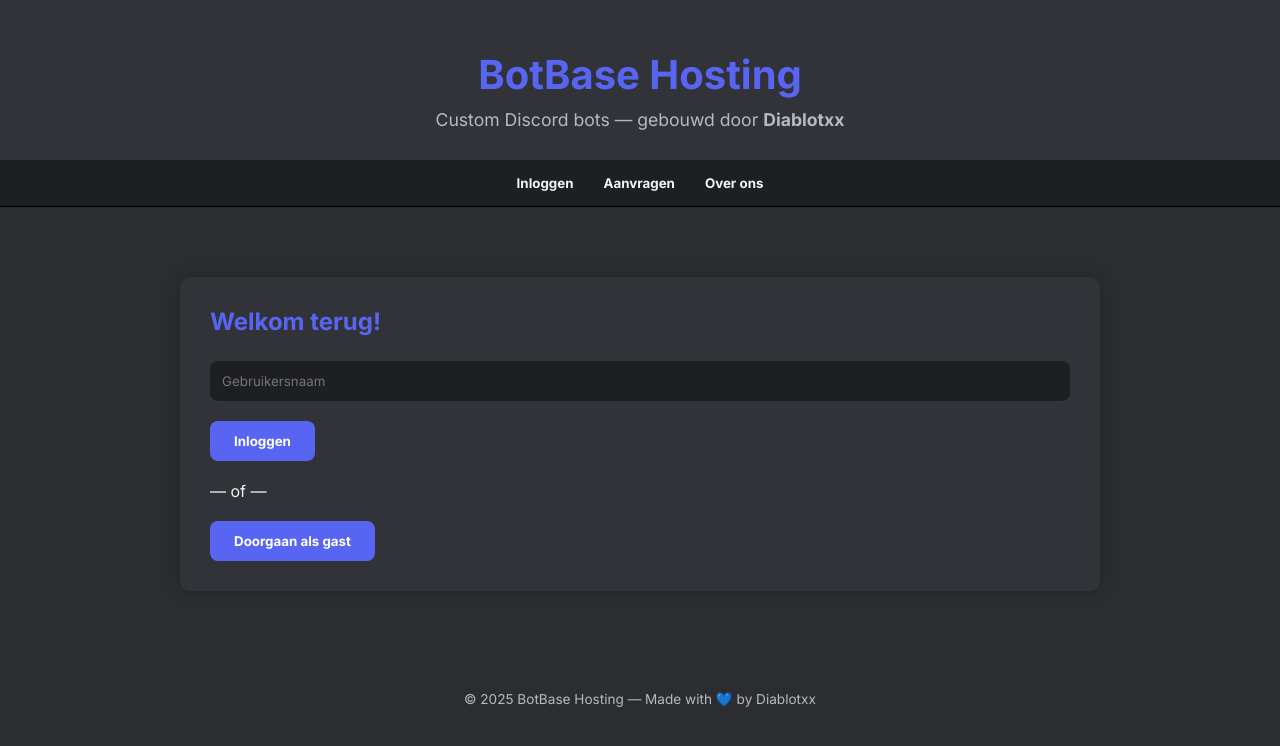
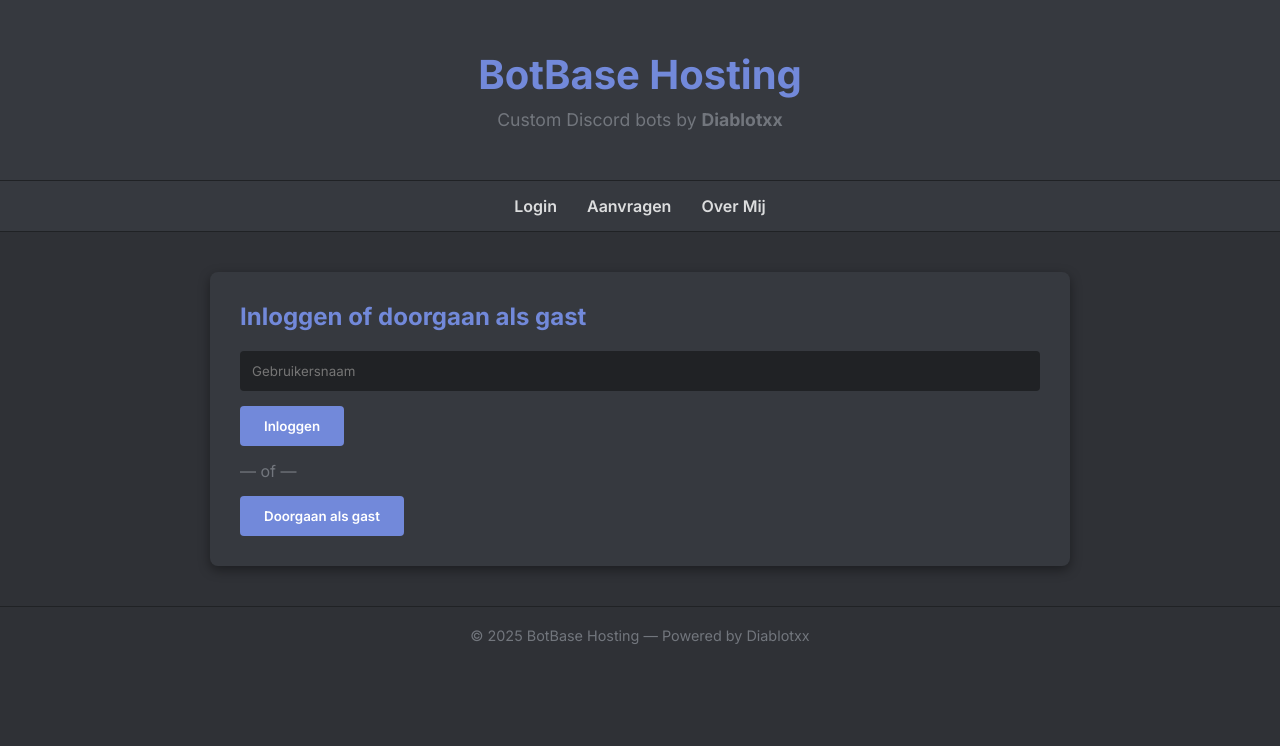
Before and after one commit to seppepro11/Bots-website, a plain HTML site: page index.html in a window 1280 px wide. Drawn offline with Linux system fonts and the light colour scheme.

Commit message:
Update index.html

```diff
--- a/index.html
+++ b/index.html
@@ -1,256 +1,182 @@
 <!DOCTYPE html>
 <html lang="nl">
 <head>
-  <meta charset="UTF-8" />
+  <meta charset="UTF-8"/>
   <meta name="viewport" content="width=device-width, initial-scale=1.0"/>
-  <title>BotBase Hosting - Discord by Diablotxx</title>
-  <link href="https://fonts.googleapis.com/css2?family=Inter:wght@400;600;700&display=swap" rel="stylesheet">
+  <title>BotBase Hosting - by Diablotxx</title>
+  <link href="https://fonts.googleapis.com/css2?family=Inter:wght@400;600;700&display=swap" rel="stylesheet"/>
   <style>
     :root {
-      --bg: #2b2d31;
-      --card: #313338;
-      --primary: #5865f2;
-      --text: #f2f3f5;
-      --subtle: #b5bac1;
+      --bg: #2f3136;
+      --card-bg: #36393f;
+      --primary: #7289da;
+      --text: #dcddde;
+      --subtle: #72767d;
+      --accent: #43b581;
     }
-
     * { box-sizing: border-box; margin: 0; padding: 0; font-family: 'Inter', sans-serif; }
-
-    body {
-      background-color: var(--bg);
-      color: var(--text);
+    body { background: var(--bg); color: var(--text); }
+    header {
+      background: var(--card-bg); padding: 50px 20px; text-align: center;
+      box-shadow: 0 2px 10px rgba(0,0,0,0.5);
     }
-
-    header {
-      text-align: center;
-      padding: 50px 20px 30px;
-      background-color: var(--card);
-      box-shadow: 0 2px 10px rgba(0,0,0,0.3);
+    header h1 { font-size: 2.5rem; color: var(--primary); }
+    header p { margin-top: 10px; color: var(--subtle); font-size: 1.1rem; }
+    nav {
+      background: var(--card-bg); display: flex; justify-content: center;
+      gap: 30px; padding: 15px; border-top: 1px solid #202225; border-bottom: 1px solid #202225;
     }
-
-    header h1 {
-      font-size: 2.5rem;
-      color: var(--primary);
-      animation: fadeIn 1s ease;
+    nav button {
+      background: none; border: none; color: var(--text);
+      font-weight: 600; font-size: 1rem; cursor: pointer; transition: color 0.2s;
     }
-
-    header p {
-      color: var(--subtle);
-      margin-top: 10px;
-      font-size: 1.1rem;
-      animation: fadeIn 1.2s ease;
+    nav button:hover { color: var(--primary); }
+    main {
+      max-width: 900px; margin: 40px auto; padding: 0 20px;
     }
-
-    nav {
-      background-color: #1e1f22;
-      display: flex;
-      justify-content: center;
-      gap: 30px;
-      padding: 15px;
-      border-bottom: 1px solid #000;
+    section { display: none; animation: fadeIn 0.4s ease; }
+    section.active { display: block; }
+    .card {
+      background: var(--card-bg); padding: 30px; border-radius: 8px;
+      box-shadow: 0 4px 12px rgba(0,0,0,0.4); margin-bottom: 30px;
     }
-
-    nav button {
-      background: none;
-      border: none;
-      color: var(--text);
-      font-weight: bold;
-      cursor: pointer;
-      transition: color 0.3s ease;
+    h2 { color: var(--primary); margin-bottom: 20px; }
+    input, textarea {
+      width: 100%; padding: 12px; margin-bottom: 15px;
+      border: none; border-radius: 4px; background: #202225; color: var(--text);
     }
-
-    nav button:hover {
-      color: var(--primary);
+    .btn {
+      background: var(--primary); color: white; padding: 12px 24px;
+      border: none; border-radius: 4px; cursor: pointer; font-weight: 600;
+      transition: background 0.2s;
     }
-
-    main {
-      max-width: 960px;
-      margin: 50px auto;
-      padding: 20px;
+    .btn:hover { background: #5b6eae; }
+    .feature-btn {
+      display: inline-block; padding: 8px 16px; margin: 6px;
+      border: 2px solid transparent; border-radius: 4px;
+      background: #202225; color: var(--text); cursor: pointer;
+      transition: all 0.2s;
     }
-
-    section {
-      display: none;
-      animation: fadeIn 0.6s ease;
+    .feature-btn.active {
+      border-color: var(--accent); color: var(--accent);
     }
-
-    section.active {
-      display: block;
+    .profile {
+      display: flex; align-items: center; gap: 20px; margin-top: 20px;
     }
-
-    .card {
-      background: var(--card);
-      padding: 30px;
-      border-radius: 10px;
-      box-shadow: 0 0 15px rgba(0,0,0,0.2);
+    .profile img {
+      width: 100px; height: 100px; border-radius: 50%;
+      border: 3px solid var(--primary);
     }
-
-    h2 {
-      color: var(--primary);
-      margin-bottom: 20px;
+    footer {
+      text-align: center; padding: 20px; color: var(--subtle); font-size: 0.9rem;
+      border-top: 1px solid #202225; margin-top: 40px;
     }
-
-    label {
-      margin-top: 15px;
-      display: block;
-      font-weight: 600;
+    /* Modal Styles */
+    .modal-overlay {
+      position: fixed; top: 0; left: 0; width: 100%; height: 100%;
+      background: rgba(0,0,0,0.7); display: none; align-items: center; justify-content: center;
     }
-
-    input, textarea, select {
-      width: 100%;
-      padding: 12px;
-      border: none;
-      border-radius: 8px;
-      margin-top: 5px;
-      margin-bottom: 20px;
-      background-color: #1e1f22;
-      color: var(--text);
+    .modal {
+      background: var(--card-bg); padding: 30px; border-radius: 8px;
+      max-width: 400px; width: 90%; text-align: center;
+      box-shadow: 0 4px 12px rgba(0,0,0,0.5);
     }
-
-    .btn {
-      background-color: var(--primary);
-      color: white;
-      padding: 12px 24px;
-      border: none;
-      border-radius: 8px;
-      cursor: pointer;
-      font-weight: bold;
-      transition: background-color 0.3s ease;
+    .modal h3 { margin-bottom: 15px; color: var(--text); }
+    .modal p { color: var(--subtle); margin-bottom: 20px; }
+    .modal .btn {
+      background: var(--accent); margin-top: 0;
     }
-
-    .btn:hover {
-      background-color: #4752c4;
-    }
-
-    .profile {
-      text-align: center;
-      margin-top: 30px;
-      animation: slideUp 0.8s ease;
-    }
-
-    .profile img {
-      width: 120px;
-      height: 120px;
-      border-radius: 50%;
-      border: 4px solid var(--primary);
-      margin-bottom: 10px;
-      transition: transform 0.4s ease;
-    }
-
-    .profile img:hover {
-      transform: scale(1.05);
-    }
-
-    .profile h3 {
-      margin-bottom: 5px;
-    }
-
-    footer {
-      text-align: center;
-      padding: 30px;
-      margin-top: 50px;
-      color: var(--subtle);
-      font-size: 0.85rem;
-    }
-
-    @keyframes fadeIn {
-      from {opacity: 0;}
-      to {opacity: 1;}
-    }
-
-    @keyframes slideUp {
-      from {transform: translateY(30px); opacity: 0;}
-      to {transform: translateY(0); opacity: 1;}
-    }
+    @keyframes fadeIn { 0% { opacity: 0; } 100% { opacity: 1; } }
   </style>
 </head>
 <body>
   <header>
     <h1>BotBase Hosting</h1>
-    <p>Custom Discord bots — gebouwd door <strong>Diablotxx</strong></p>
+    <p>Custom Discord bots by <strong>Diablotxx</strong></p>
   </header>
-
   <nav>
-    <button onclick="showSection('login')">Inloggen</button>
+    <button onclick="showSection('login')">Login</button>
     <button onclick="showSection('request')">Aanvragen</button>
-    <button onclick="showSection('about')">Over ons</button>
+    <button onclick="showSection('about')">Over Mij</button>
   </nav>
-
   <main>
     <section id="login" class="active">
       <div class="card">
-        <h2>Welkom terug!</h2>
-        <input type="text" id="username" placeholder="Gebruikersnaam">
+        <h2>Inloggen of doorgaan als gast</h2>
+        <input type="text" id="username" placeholder="Gebruikersnaam"/>
         <button class="btn" onclick="login()">Inloggen</button>
-        <p style="margin: 20px 0;">— of —</p>
+        <p style="margin: 15px 0; color: var(--subtle);">— of —</p>
         <button class="btn" onclick="login(true)">Doorgaan als gast</button>
       </div>
     </section>
-
     <section id="request">
       <div class="card">
         <h2>Bot Aanvragen</h2>
-        <label for="botname">Naam van de bot</label>
-        <input type="text" id="botname" placeholder="Bijv. GuardianBot">
-
-        <label for="bio">Beschrijving van de bot</label>
-        <textarea id="bio" rows="3" placeholder="Bijv. Deze bot beheert mijn RP-server..."></textarea>
-
-        <label for="prefix">Prefix (optioneel)</label>
-        <input type="text" id="prefix" placeholder="Bijv. ! of /">
-
-        <label for="features">Functies (meerdere selecteerbaar)</label>
-        <select multiple id="features">
-          <option>Moderatie</option>
-          <option>Ticketsysteem</option>
-          <option>Muziek</option>
-          <option>Economy</option>
-          <option>Logging</option>
-          <option>Welkomsysteem</option>
-        </select>
-
-        <label for="extra">Extra wensen</label>
-        <textarea id="extra" rows="3"></textarea>
-
-        <button class="btn" onclick="confirmRequest()">Bevestigen</button>
+        <input type="text" placeholder="Naam van je bot"/>
+        <textarea rows="3" placeholder="Korte bio over je bot"></textarea>
+        <input type="text" placeholder="Prefix (zoals ! of /)"/>
+        <p style="color: var(--subtle);">Selecteer gewenste functies:</p>
+        <div id="features">
+          <button class="feature-btn" onclick="toggleFeature(this)">Moderatie</button>
+          <button class="feature-btn" onclick="toggleFeature(this)">Ticketsysteem</button>
+          <button class="feature-btn" onclick="toggleFeature(this)">Muziek</button>
+          <button class="feature-btn" onclick="toggleFeature(this)">Economy</button>
+          <button class="feature-btn" onclick="toggleFeature(this)">Logging</button>
+        </div>
+        <textarea rows="3" placeholder="Extra wensen..."></textarea>
+        <button class="btn" onclick="confirmRequest()">Verzend aanvraag</button>
         <div id="confirmation" style="margin-top: 20px;"></div>
       </div>
     </section>
-
     <section id="about">
       <div class="card">
-        <h2>Over ons</h2>
-        <p>BotBase Hosting is opgericht door <strong>Diablotxx</strong> en bestaat sinds 2022.</p>
-        <p>We bouwen bots voor Discord communities, RP-servers en gaminggroepen met volledige maatwerkopties.</p>
+        <h2>Over Mij</h2>
         <div class="profile">
-          <img src="https://cdn.discordapp.com/attachments/1166407744636856340/1248010537861554226/diablo.jpg" alt="Profiel">
-          <h3>Diablotxx</h3>
-          <p>Lead Developer & Founder</p>
+          <img src="https://cdn.discordapp.com/attachments/1166407744636856340/1248010537861554226/diablo.jpg" alt="Diablotxx"/>
+          <div class="profile-info">
+            <h3>Diablotxx#0001</h3>
+            <p>Ik bouw sinds 2022 bots voor Discord servers. Van roleplay tools tot automatische systemen — alles wat jouw community nodig heeft.</p>
+            <p><strong>Skills:</strong> Moderatie, AI, API-koppelingen, muziek, economie</p>
+          </div>
         </div>
       </div>
     </section>
   </main>
-
   <footer>
-    &copy; 2025 BotBase Hosting — Made with 💙 by Diablotxx
+    &copy; 2025 BotBase Hosting — Powered by Diablotxx
   </footer>
-
+  <!-- Modal -->
+  <div class="modal-overlay" id="guestModal">
+    <div class="modal">
+      <h3>Welkom!</h3>
+      <p>Welkom op Discord bot website. U bent doorgegaan als gast.</p>
+      <button class="btn" onclick="closeModal()">Sluiten</button>
+    </div>
+  </div>
   <script>
     function showSection(id) {
-      document.querySelectorAll("main section").forEach(sec => sec.classList.remove("active"));
-      document.getElementById(id).classList.add("active");
+      document.querySelectorAll('section').forEach(s => s.classList.remove('active'));
+      document.getElementById(id).classList.add('active');
     }
-
-    function login(guest = false) {
-      const name = guest ? "Gast" : document.getElementById("username").value.trim();
-      if (name) {
+    function login(asGuest) {
+      const name = asGuest ? 'Gast' : document.getElementById('username').value.trim();
+      if (asGuest) {
+        document.getElementById('guestModal').style.display = 'flex';
+      } else if (name) {
         alert(`Welkom ${name}!`);
-        showSection("request");
+        showSection('request');
       }
     }
-
+    function closeModal() {
+      document.getElementById('guestModal').style.display = 'none';
+      showSection('request');
+    }
+    function toggleFeature(btn) {
+      btn.classList.toggle('active');
+    }
     function confirmRequest() {
-      document.getElementById("confirmation").innerText = "✅ Je aanvraag is verzonden. We nemen snel contact met je op!";
+      const features = [...document.querySelectorAll('.feature-btn.active')].map(b => b.textContent).join(', ') || 'geen';
+      document.getElementById('confirmation').innerText = `✅ Je aanvraag is verzonden met functies: ${features}`;
     }
   </script>
 </body>
```
